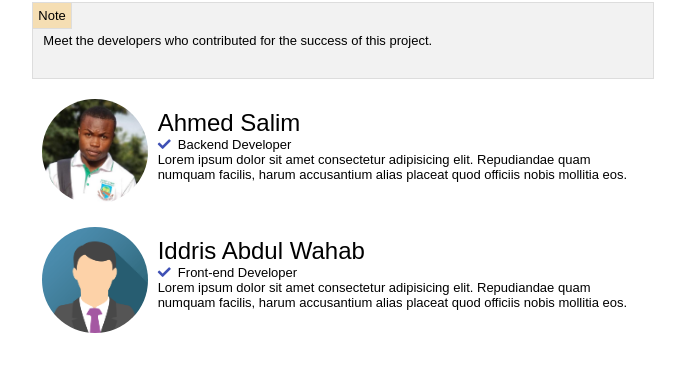
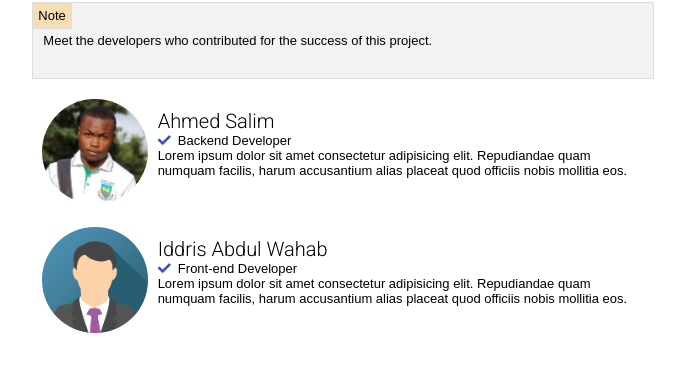
Before and after one commit to iddrismystic/funweb, a Next.js app: page /About in a window 1280 px wide. Shown: the part 826-1212 px from the top of the page, without its empty margins (263-948 px from the left). Built offline with nearby package versions, Linux system fonts and the light colour scheme; a web font is replaced by a local one.

Commit message:
working on the routes

```diff
--- a/pages/About.js
+++ b/pages/About.js
@@ -1,5 +1,5 @@
 import React from 'react';
-import Footer from './../components/Footer';
+import Footer from '../components/Footer';
 import Image from 'next/image';
 import  Head  from 'next/head';
 const team = [
@@ -83,8 +83,8 @@ function About() {
     <div className="text-center">
         <Image src={member.picture} width={200} height={200} className="height-100 width-100 circle" alt={member.name} />
     </div>
-    <div className="padding">
-    <h1 className="no-margin text-lighter h3">{member.name}</h1>
+    <div className="padding ">
+    <div className="h4">{member.name}</div>
     <div>
     <i className="fas fa-check text-indigo"></i> &nbsp;
     {member.job}
--- a/pages/Dropdown.js
+++ b/pages/Dropdown.js
@@ -1,5 +1,5 @@
 import React from 'react';
-import Footer from './../components/Footer';
+import Footer from '../components/Footer';
 function Dropdown(props) {
     return (
         <section>
--- a/pages/Grid.js
+++ b/pages/Grid.js
@@ -1,5 +1,5 @@
 import React from 'react';
-import Footer from './../components/Footer';
+import Footer from '../components/Footer';
 
 function Grid() {
     const grid = `
--- a/pages/Modal.js
+++ b/pages/Modal.js
@@ -1,6 +1,6 @@
 import React from 'react';
 import { useState } from 'react';
-import Footer from './../components/Footer';
+import Footer from '../components/Footer';
 
 function Modal(props) {
     const [modal, setmodal] = useState("none");
--- a/pages/Navigation.js
+++ b/pages/Navigation.js
@@ -1,5 +1,5 @@
 import React from 'react';
-import Footer from './../components/Footer';
+import Footer from '../components/Footer';
 import { useState } from 'react';
 
 function Navigation() {
--- a/pages/Slider.js
+++ b/pages/Slider.js
@@ -1,4 +1,4 @@
-import Footer from './../components/Footer';
+import Footer from '../components/Footer';
 
 const Slider = () => {
 
--- a/styles/index.css
+++ b/styles/index.css
@@ -91,8 +91,8 @@ color: #4CAF50;
     padding: 2px;
   } */
 @media (max-width : 950px){
-  .SideBar{z-index: 11;top:0;left:0;height: 100vh; width:fit-content;padding: 20px 0px 20px;box-shadow:0px 0px 4px 0px rgba(225,225, 225, 0.4), 0px 0px 8px 0px rgba(225,225,225,0.5)}
-  .sidecontent{height: 100%;}
+  .SideBar{z-index: 11;top:0;left:0;bottom:0;height: 100vh; width:fit-content;padding: 20px 0px 20px;box-shadow:0px 0px 4px 0px rgba(225,225, 225, 0.4), 0px 0px 8px 0px rgba(225,225,225,0.5)}
+  .sidecontent{height: 90%;}
   .Content{width: 100%;}
   .open-sidebar{display: block;}
 }
```
Also changed, not shown: components/Sidebar.js (+9 -9 lines).
